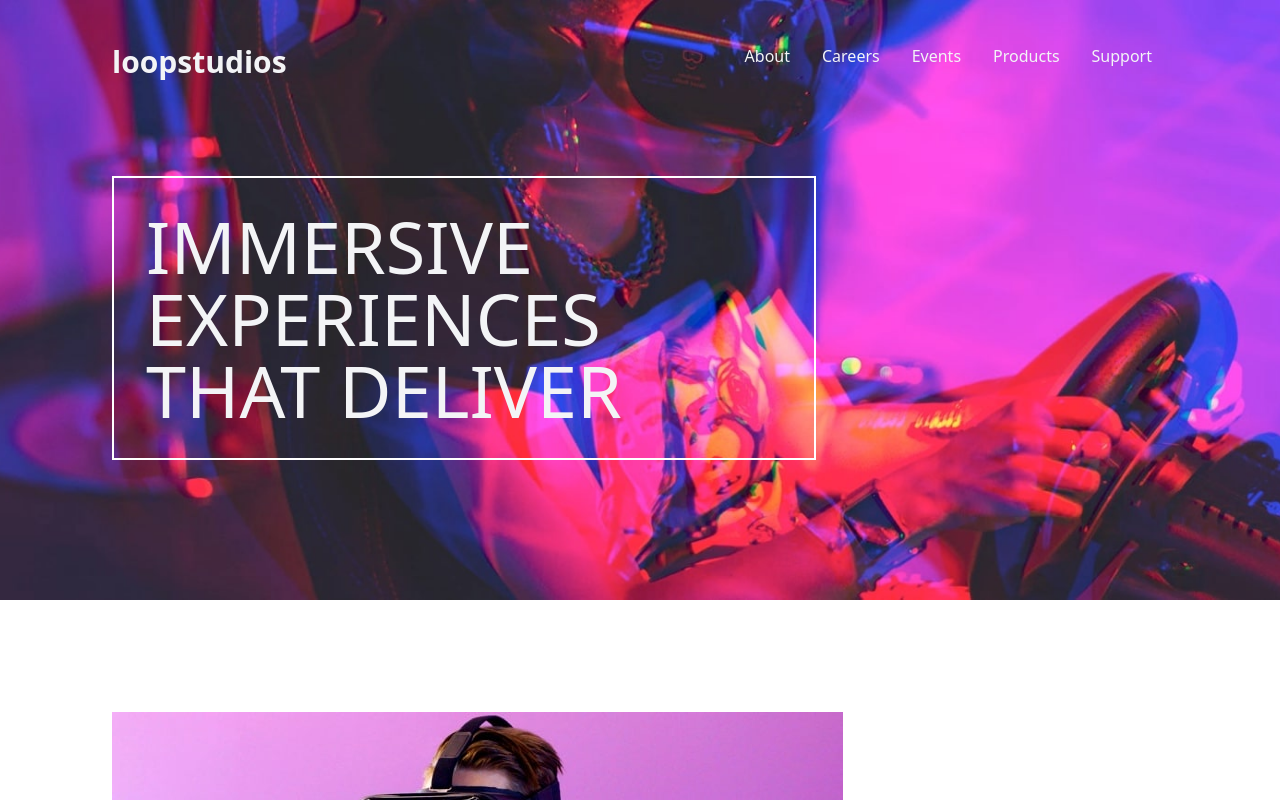
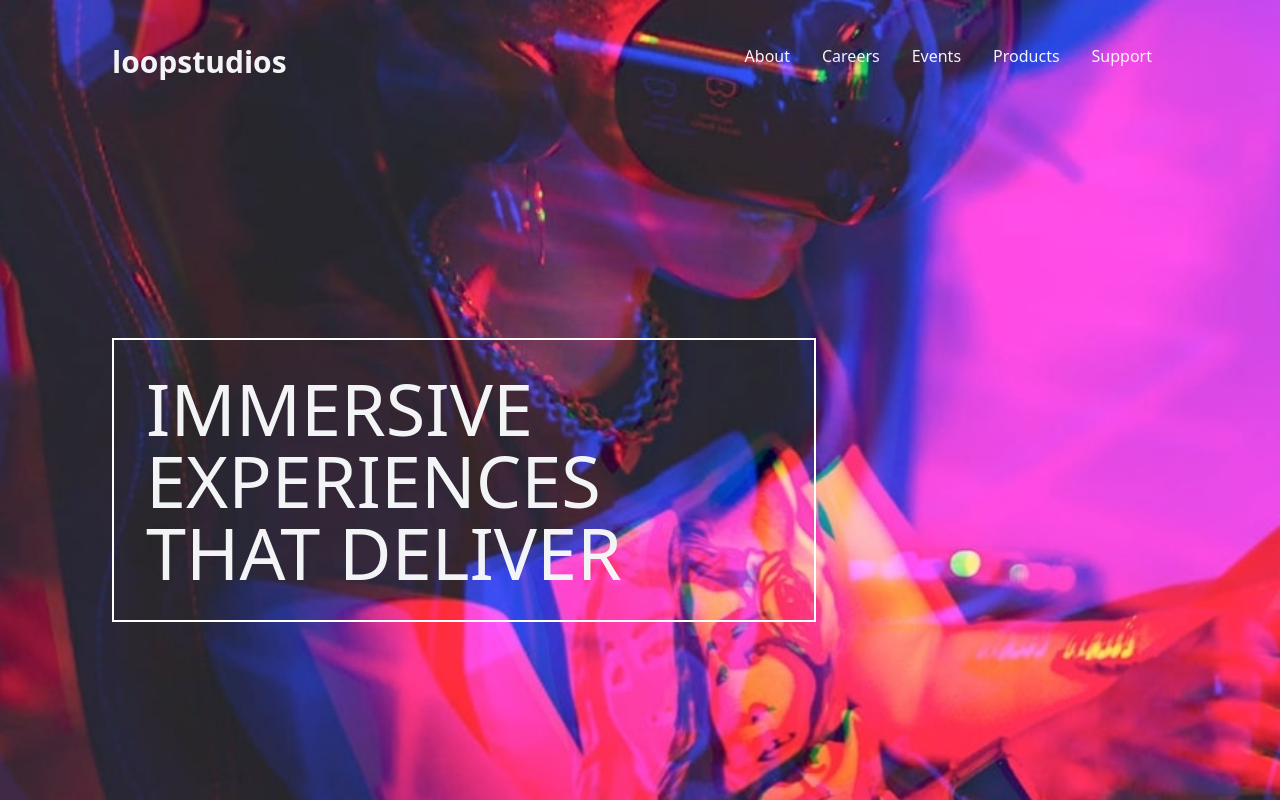
Before and after one commit to Professor1345/loop-studios, a website: page public/index.html in a window 1280 px wide. Shown: the top 800 px of the page. Drawn offline with Linux system fonts and the light colour scheme.

Commit message:
adjust head2

```diff
--- a/public/index.html
+++ b/public/index.html
@@ -47,7 +47,7 @@
           </div>
         </div>
 
-        <div class="max-md:min-h-[100vh] flex items-center">
+        <div class="min-h-[100vh] flex items-center bg-black">
           <div class="firstbox-word">Immersive experiences that deliver</div>
         </div>
       </div>
```
Also changed, not shown: public/styles.css.
